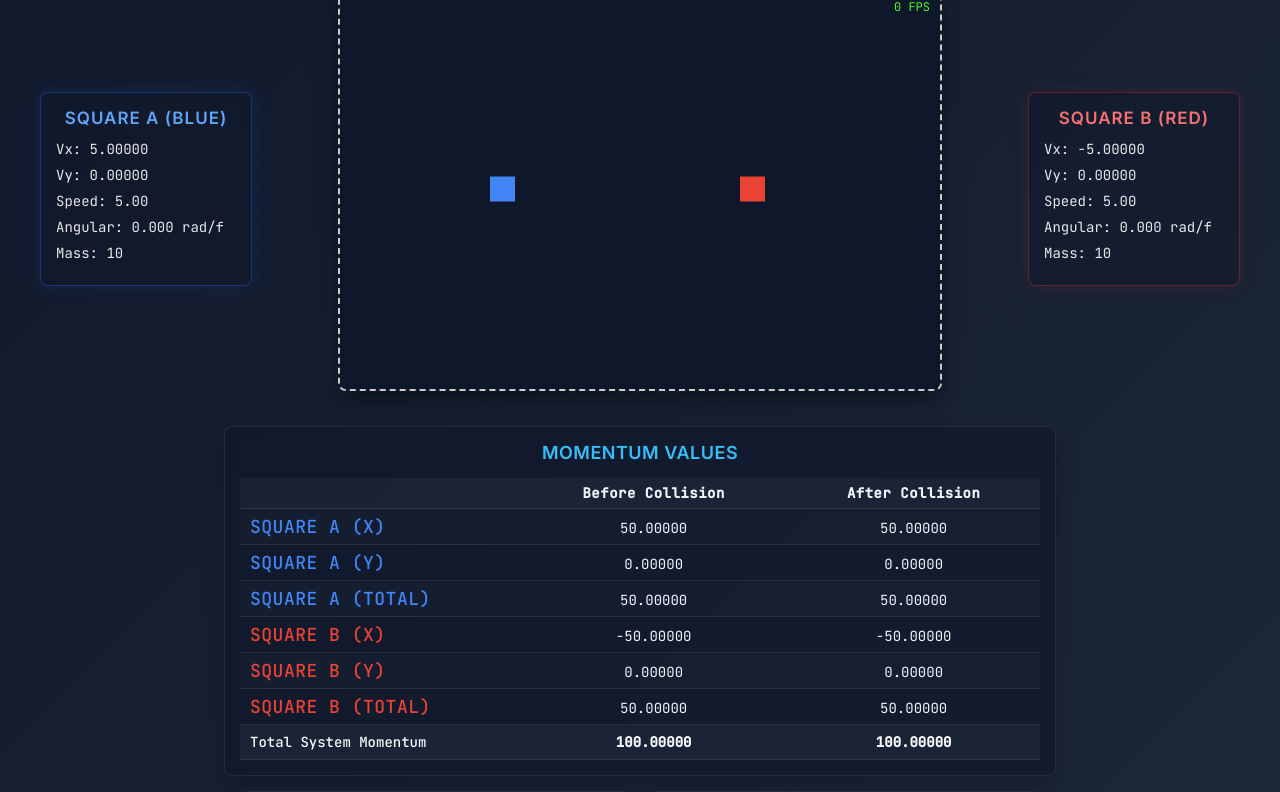
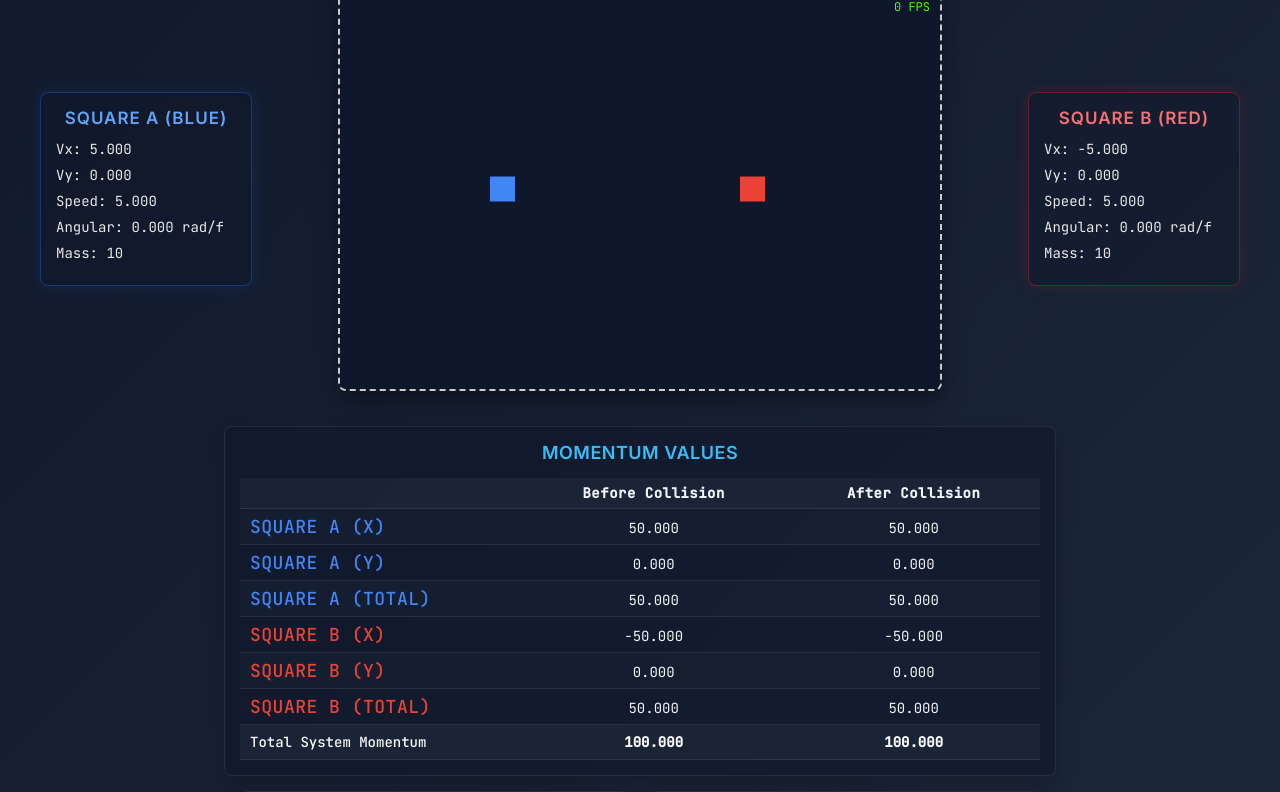
Before and after one commit to Racketlon17/2d-collision-simulator, a React (Create React App) app: page / in a window 1280 px wide. Shown: the part 453-1245 px from the top of the page. Built offline with nearby package versions, Linux system fonts and the light colour scheme.

Commit message:
Updated App.js to simulate perfect elastic collisions (can be near perfect by adjusting the value of e)

```diff
--- a/src/App.js
+++ b/src/App.js
@@ -127,14 +127,14 @@ function App() {
 
     // Update live velocity display
     setLiveVelocityA({
-      x: Number(squareA.vx.toFixed(2)),
-      y: Number(squareA.vy.toFixed(2)),
+      x: Number(squareA.vx.toFixed(3)),
+      y: Number(squareA.vy.toFixed(3)),
       angular: Number(squareA.angularVelocity.toFixed(3))
     });
 
     setLiveVelocityB({
-      x: Number(squareB.vx.toFixed(2)),
-      y: Number(squareB.vy.toFixed(2)),
+      x: Number(squareB.vx.toFixed(3)),
+      y: Number(squareB.vy.toFixed(3)),
       angular: Number(squareB.angularVelocity.toFixed(3))
     });
   };
@@ -162,7 +162,7 @@ function App() {
     const wallFrictionMultiplier = frictionedWalls ? 1.0 : 0.01;
 
     // Set restitution coefficient based on frictionedWalls
-    const restitutionCoeff = frictionedWalls ? 0.98 : 0.9999;
+    const restitutionCoeff = frictionedWalls ? 0.98 : 1;
 
     if (squareA.x <= 0 || squareA.x + squareA.size >= canvasWidth) {
       squareAHitWall = true;
@@ -307,13 +307,13 @@ function App() {
         squareB.vy *= 0.998;
       }
     } else {
-      // With no friction, apply minimal damping only on collision
+      // With no friction, apply no damping on collision
       if (squareAHitWall) {
-        squareA.angularVelocity *= 0.999999;
+        squareA.angularVelocity *= 1;
       }
 
       if (squareBHitWall) {
-        squareB.angularVelocity *= 0.999999;
+        squareB.angularVelocity *= 1;
       }
     }
   };
@@ -828,11 +828,11 @@ function App() {
   }, [resetSimulation]);
 
   const calculateSpeed = (vx, vy) => {
-    return Math.sqrt(vx * vx + vy * vy).toFixed(2);
+    return Math.sqrt(vx * vx + vy * vy).toFixed(3);
   };
 
   const formatMomentum = (value) => {
-    return value.toFixed(5);
+    return value.toFixed(3);
   };
 
   return (
@@ -900,8 +900,8 @@ function App() {
             {/* Left panel - Square A */}
             <div className="velocity-display blue">
               <h4>Square A (Blue)</h4>
-              <div>Vx: {liveVelocityA.x.toFixed(5)}</div>
-              <div>Vy: {liveVelocityA.y.toFixed(5)}</div>
+              <div>Vx: {liveVelocityA.x.toFixed(3)}</div>
+              <div>Vy: {liveVelocityA.y.toFixed(3)}</div>
               <div>Speed: {calculateSpeed(liveVelocityA.x, liveVelocityA.y)}</div>
               <div>Angular: {liveVelocityA.angular.toFixed(3)} rad/f</div>
               <div>Mass: {massA}</div>
@@ -923,8 +923,8 @@ function App() {
             {/* Right panel - Square B */}
             <div className="velocity-display red">
               <h4>Square B (Red)</h4>
-              <div>Vx: {liveVelocityB.x.toFixed(5)}</div>
-              <div>Vy: {liveVelocityB.y.toFixed(5)}</div>
+              <div>Vx: {liveVelocityB.x.toFixed(3)}</div>
+              <div>Vy: {liveVelocityB.y.toFixed(3)}</div>
               <div>Speed: {calculateSpeed(liveVelocityB.x, liveVelocityB.y)}</div>
               <div>Angular: {liveVelocityB.angular.toFixed(3)} rad/f</div>
               <div>Mass: {massB}</div>
```
